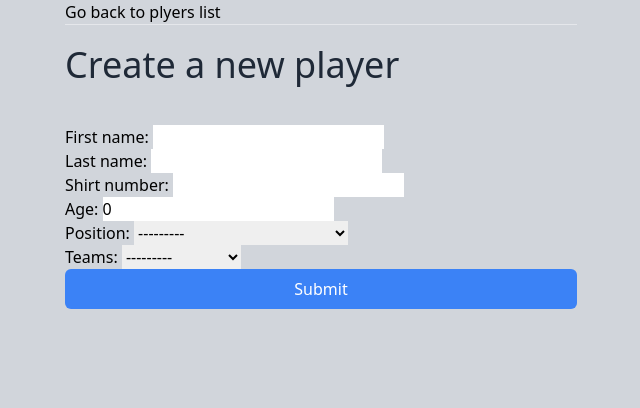
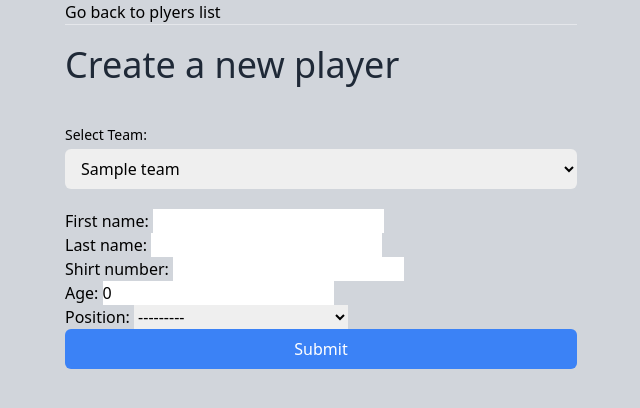
Before and after one commit to Sheriff-AA/bife-football, a Django app: page /players/create/ in a window 1280 px wide. Shown: the part 80-488 px from the top of the page, without its empty margins (319-959 px from the left). Run offline with Django 4.2, Linux system fonts and the light colour scheme; a user stored in the database is signed in; tables that the repository leaves empty hold one stand-in row (values such as "Sample post"); some libraries are stand-ins or nearby versions.

Commit message:
creating new players with dynamic changes

```diff
--- a/players/forms.py
+++ b/players/forms.py
@@ -6,16 +6,12 @@ from django.contrib.auth.forms import UserCreationForm, UsernameField
 class PlayerModelForm(forms.ModelForm):
     class Meta:
         model = Player
-        fields =("first_name", "last_name", "shirt_number", "age", "position", "teams")
-    teams = forms.ModelChoiceField(queryset=Team.objects.all())
+        fields =("first_name", "last_name", "shirt_number", "age", "position")
+    # teams = forms.ModelChoiceField(queryset=Team.objects.all())
 
     def __init__(self, *args, **kwargs):
         user = kwargs.pop("user")
         super(PlayerModelForm, self).__init__(*args, **kwargs)
-        if user:
-            profile = Coach.objects.get(user=user)
-            self.fields['teams'].queryset = Team.objects.filter(slug=profile.team.slug)
-
 
 class PlayerModelUpdateForm(forms.ModelForm):
     class Meta:
--- a/players/templates/players/player_create.html
+++ b/players/templates/players/player_create.html
@@ -9,9 +9,23 @@
     <h1 class="text-4xl text-gray-800">Create a new player</h1>
   </div>
 
+  <div class="max-w-lg mx-auto mb-3">
+    <form id="team-select-form" method="post" action="{% url 'players:team-select' %}" class="mt-5">
+      {% csrf_token %}
+      <label for="team" class="block text-sm font-medium text-black">Select Team:</label>
+      <div class="mt-1">
+        <select id="team" class="form-select block w-full pl-3 pr-10 py-2 text-base border-gray-300 focus:outline-none focus:ring-indigo-500 focus:border-indigo-500 rounded-md" name="team" onblur="document.getElementById('team-select-form').submit();">
+          {% for team in coach_teams %}
+            <option value="{{ team.id }} {% if team.id == coach_team_id or forloop.first %}selected{% endif %}">{{ team.team_name }}</option>
+          {% endfor %}
+        </select>
+      </div>
+    </form>
+  </div>
+
   <form method="post"class="mt-5">
     {% csrf_token %} {{ form|crispy }}
-    <button type="submit" class="w-full text-white bg-blue-500 hover:bg-blue-600 px-3 py-2 rounded-md">Submit</button>
+    <button type="submit" class="w-full text-white bg-blue-500 hover:bg-blue-600 px-3 py-2 rounded-md mb-10">Submit</button>
     </form>
   </form>
 
--- a/players/urls.py
+++ b/players/urls.py
@@ -7,6 +7,7 @@ from .views import (
     PlayerDeleteView,
     PlayerMatchesListView,
     PlayerUpdateTeamsView,
+    TeamSelectView,
     )
 
 """
@@ -17,6 +18,7 @@ app_name = "players"
 urlpatterns = [
     path("", PlayerListView.as_view(), name='player-list'),
     path("create/", PlayerCreateView.as_view(), name='player-create'),
+    path('select-team/', TeamSelectView.as_view(), name='team-select'),
     path("<slug:slug>/", PlayerDetailView.as_view(), name='player-detail'),
     path("<slug:slug>/update", PlayerUpdateView.as_view(), name='player-update'),
     path('<slug:slug>/update_teams/', PlayerUpdateTeamsView.as_view(), name='player-update-teams'),
--- a/players/views.py
+++ b/players/views.py
@@ -1,11 +1,12 @@
 import random
 from django.shortcuts import render, redirect, reverse, get_object_or_404
 from django.views import generic
+from faker import Faker
 from django.core.paginator import Paginator
 from django.db.models import Sum, Count, Q
 from .mixins import CoachAndLoginRequiredMixin
 
-from .models import Player, PlayerStat, Contract, MatchEvent, Coach
+from .models import Player, PlayerStat, Contract, MatchEvent, Coach, Team, User
 from .forms import PlayerModelForm, PlayerModelUpdateForm, PlayerTeamForm
 
 
@@ -93,27 +94,61 @@ class PlayerCreateView(CoachAndLoginRequiredMixin, generic.CreateView):
         kwargs.update({'user': self.request.user})
         return kwargs
 
+    def get_context_data(self, **kwargs):
+        context = super(PlayerCreateView, self).get_context_data(**kwargs)
+        coach = get_object_or_404(Coach, user=self.request.user)
+        context['coach_teams'] = Team.objects.filter(coach=coach)
+        context['coach_team_id'] = self.get_selected_team_id()
+        print(context['coach_team_id'])
+
+        return context
+
+    def get_selected_team_id(self):
+        selected_team_id = self.request.session.get('coach_team_id')
+
+        if selected_team_id is None:
+            coach = get_object_or_404(Coach, user=self.request.user)
+            teams = Team.objects.filter(coach=coach)
+            if teams.exists():
+                selected_team_id = teams.first().id
+                self.request.session['coach_team_id'] = selected_team_id
+
+        return selected_team_id
+
     def get_success_url(self):
         return reverse("players:player-list")
 
     def form_valid(self, form):
-        user = form.save(commit=False)
+        fake = Faker()
+        random_password = f"{random.randint(0, 100000)}"
+        user = User.objects.create_user(
+            username=fake.user_name(),  # Generate a random username
+            first_name=form.cleaned_data.get('first_name'),
+            last_name=form.cleaned_data.get('last_name'),
+            password=random_password
+        )
         user.is_player = True
-        user.set_password(f"{random.randint(0, 100000)}")
         user.save()
-        player = Player.objects.create(
-            user=user,
-            first_name= user.first_name,
-            last_name= user.last_name,
-            shirt_number = user.shirt_number,
-            age = user.age,
-            position = user.position
-        )
-        coach = get_object_or_404(Coach, user=self.request.user)
-        selected_team = coach.team
-        if selected_team:
+
+        # Create the Player object
+        player = form.save(commit=False)
+        player.user = user
+        player.save()
+
+        # Get the selected team ID from the session or form
+        selected_team_id = self.get_selected_team_id()
+        if selected_team_id:
+            selected_team = get_object_or_404(Team, id=selected_team_id)
             player.teams.add(selected_team)
         return super(PlayerCreateView, self).form_valid(form)
+
+
+class TeamSelectView(CoachAndLoginRequiredMixin, generic.View):
+    def post(self, request, *args, **kwargs):
+        selected_team_id = request.POST.get('team')
+        request.session['coach_team_id'] = selected_team_id
+        print(selected_team_id)
+        return redirect('players:player-create')
 
 
 class PlayerUpdateView(generic.UpdateView):
```
